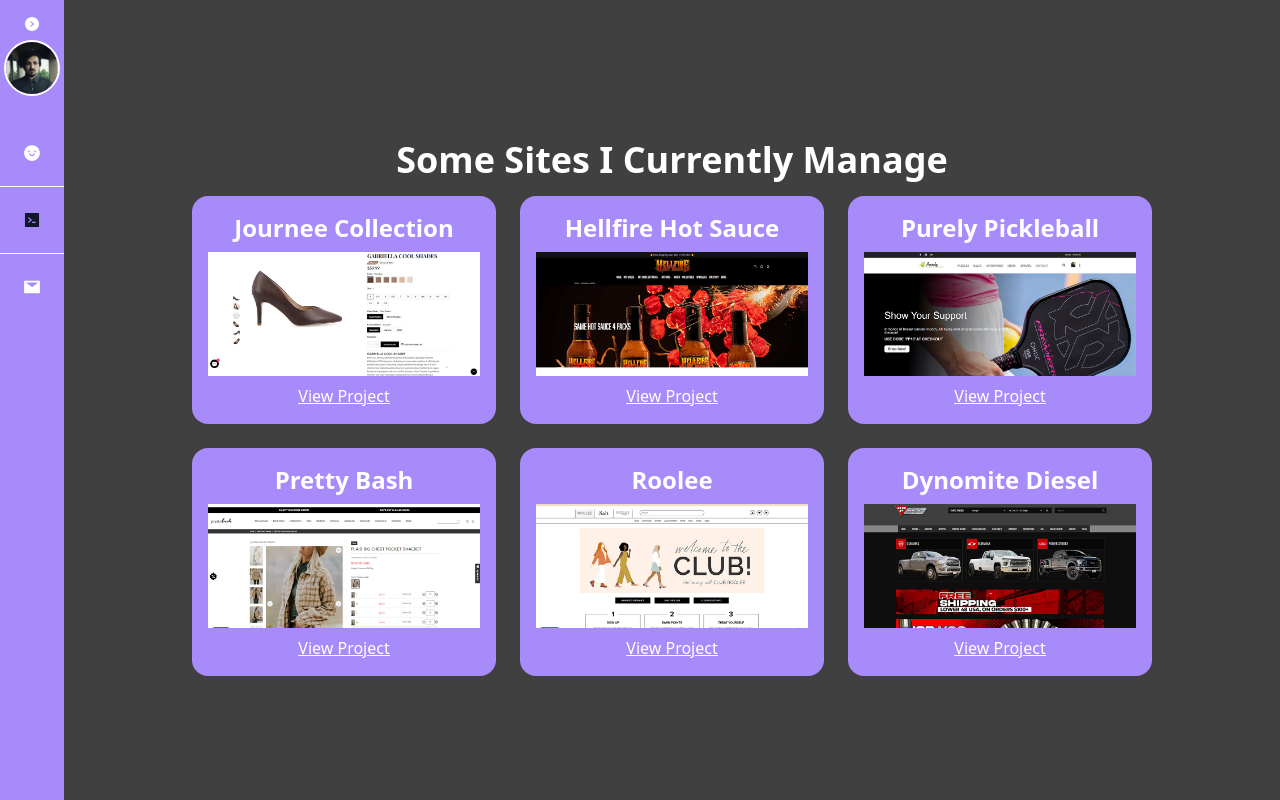
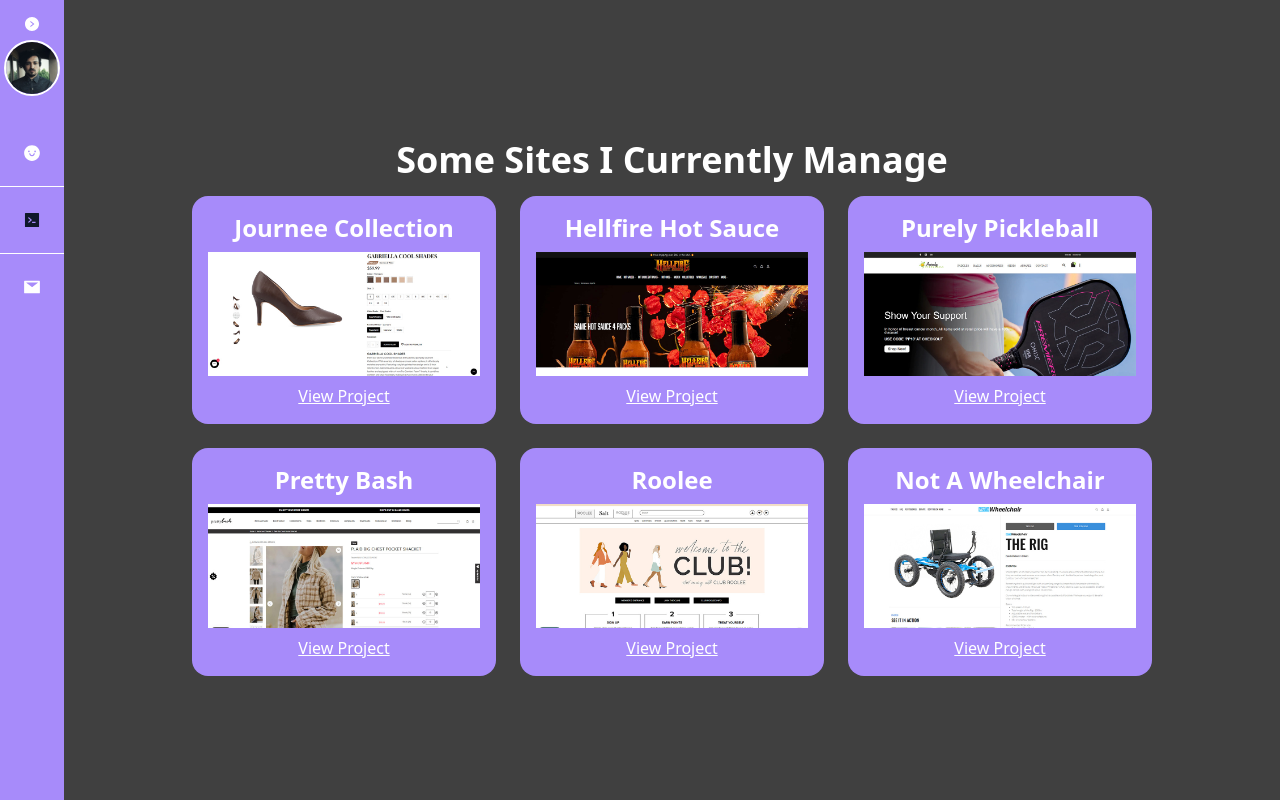
Before and after one commit to GabeCloud94/new-portfolio, a React (Vite) app: page /work in a window 1280 px wide. Built offline with nearby package versions, Linux system fonts and the light colour scheme.

Commit message:
Not A Wheelchair

```diff
--- a/src/pages/Work.tsx
+++ b/src/pages/Work.tsx
@@ -3,7 +3,7 @@ import Image2 from '../assets/hellfire-hotsauce.jpg'
 import Image3 from '../assets/purely-pickleball.jpg'
 import Image4 from '../assets/pretty-bash.jpg'
 import Image5 from '../assets/roolee.jpg'
-import Image6 from '../assets/dynomite-diesel.jpg'
+import Image6 from '../assets/not-a-wheelchair.jpg'
 
 
 
@@ -36,9 +36,9 @@ const projects = [
       link: 'https://www.roolee.com',
     },
     {
-      title: 'Dynomite Diesel',
+      title: 'Not A Wheelchair',
       image: `${ Image6 }`,
-      link: 'https://www.dynomitediesel.com',
+      link: 'https://notawheelchair.com/products/the-rig',
     },
     // Repeat for the other projects
   ];
```
Also changed, not shown: src/assets/not-a-wheelchair.jpg (added).
